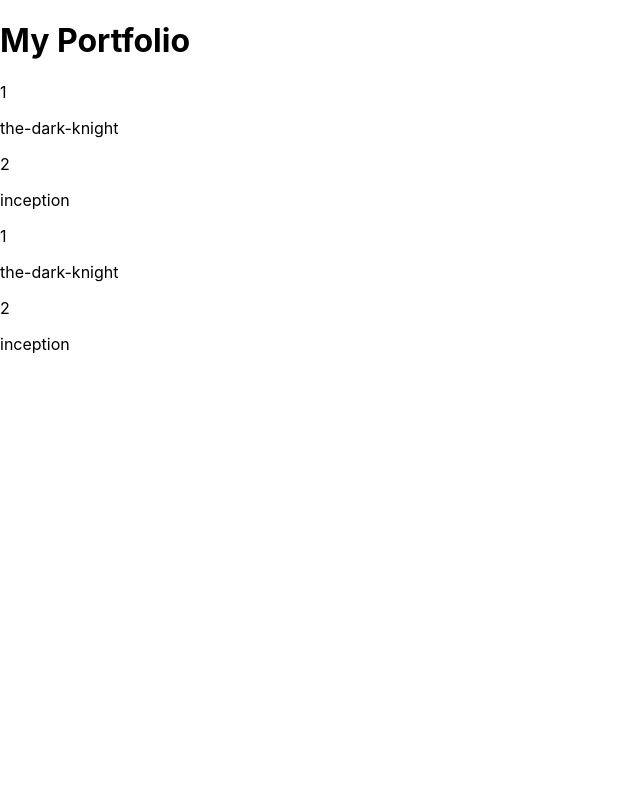
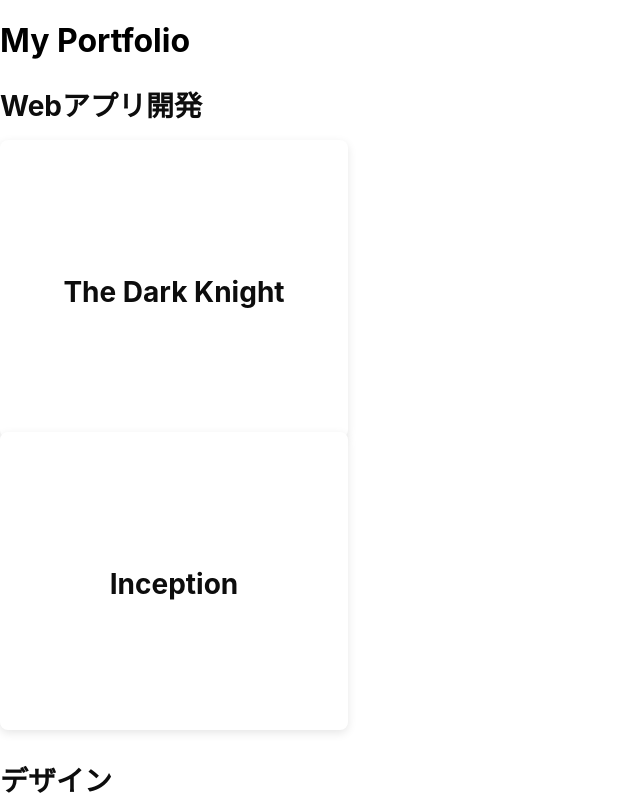
Before and after one commit to mem-kage/portfolio, a React (Create React App) app in the folder my-portfolio/: page / in a window 1280 px wide. Shown: the top 800 px of the page, without its empty margins (0-640 px from the left). Built offline with nearby package versions, Linux system fonts and the light colour scheme.

Commit message:
[add]jsonを読み込んでカードを表示

```diff
--- a/my-portfolio/package.json
+++ b/my-portfolio/package.json
@@ -15,7 +15,7 @@
     "react": "^18.2.0",
     "react-dom": "^18.2.0",
     "react-scripts": "5.0.1",
-    "sass": "^1.62.0",
+    "sass": "^1.62.1",
     "typescript": "^4.9.5",
     "web-vitals": "^2.1.4"
   },
--- a/my-portfolio/src/components/Card.tsx
+++ b/my-portfolio/src/components/Card.tsx
@@ -2,12 +2,13 @@
 import "../styles/components/Card.scss";
 
 type CardProps = {
+  id: number;
   title: string;
 };
 
-const Card = ({ title }: CardProps) => {
+const Card = ({ id, title }: CardProps) => {
   return (
-    <div className='card'>
+    <div key={id} className='card'>
       <h2>{title}</h2>
     </div>
   );
--- a/my-portfolio/src/components/CardList.tsx
+++ b/my-portfolio/src/components/CardList.tsx
@@ -1,6 +1,6 @@
 import React, { useEffect, useState } from 'react';
 import Card from './Card';
-import Sample from '../sample.json';
+import data from '../sample.json';
 
 type CardListProps = {
   genre: {
@@ -10,19 +10,15 @@
 };
 
 const CardList = ({ genre }: CardListProps) => {
-  const appList = Sample;
-  console.log(appList.app)
-
   return (
     <div>
-      {genre.map((item, index) => (
-        // <Card key={index} title={card.title} description={card.description} />
-        Sample.app.map((a,index) => (
-          <>
-          <p>{a.id}</p>
-          <p>{a.tag}</p>
-          </>
-        ))
+      {Object.entries(data).map(([key, values], index) => (
+        <div key={key}>
+          <h2>{genre[index].title}</h2>
+          {values.map((value) => (
+            <Card id={value.id} title={value.title} />
+          ))}
+        </div>
       ))}
     </div>
   );
--- a/my-portfolio/src/sample.json
+++ b/my-portfolio/src/sample.json
@@ -3,24 +3,24 @@
     {
       "id": 1,
       "title": "The Dark Knight",
-      "tag": "the-dark-knight"
+      "tag": "app"
     },
     {
       "id": 2,
       "title": "Inception",
-      "tag": "inception"
+      "tag": "app"
     }
   ],
   "design": [
     {
       "id": 3,
       "title": "The Hangover",
-      "tag": "the-hangover"
+      "tag": "design"
     },
     {
       "id": 4,
       "title": "Bridesmaids",
-      "tag": "bridesmaids"
+      "tag": "design"
     }
   ]
 }
```
Also changed, not shown: 1 other file (tests, documents, lock files or other folders).
